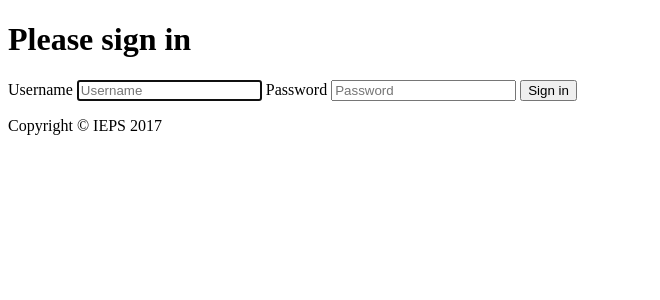
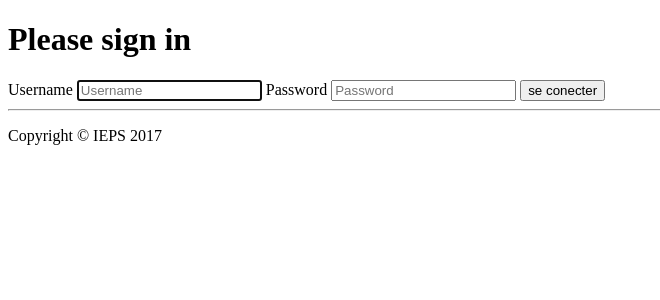
Before and after one commit to persfrancobe/symfony4creatures, a Symfony app: template templates/security/login.html.twig in a window 1280 px wide. Shown: the top 300 px of the page, without its empty margins (0-660 px from the left). Run offline with Twig, Linux system fonts and the light colour scheme; the template is opened without the code that fills it, so the values that code supplies are empty; some libraries are stand-ins or nearby versions.

Commit message:
security finished

```diff
--- a/templates/security/login.html.twig
+++ b/templates/security/login.html.twig
@@ -30,7 +30,8 @@
     #}
 
     <button class="btn btn-lg btn-primary" type="submit">
-        Sign in
+        se conecter
     </button>
+    <hr/>
 </form>
 {% endblock %}
```
